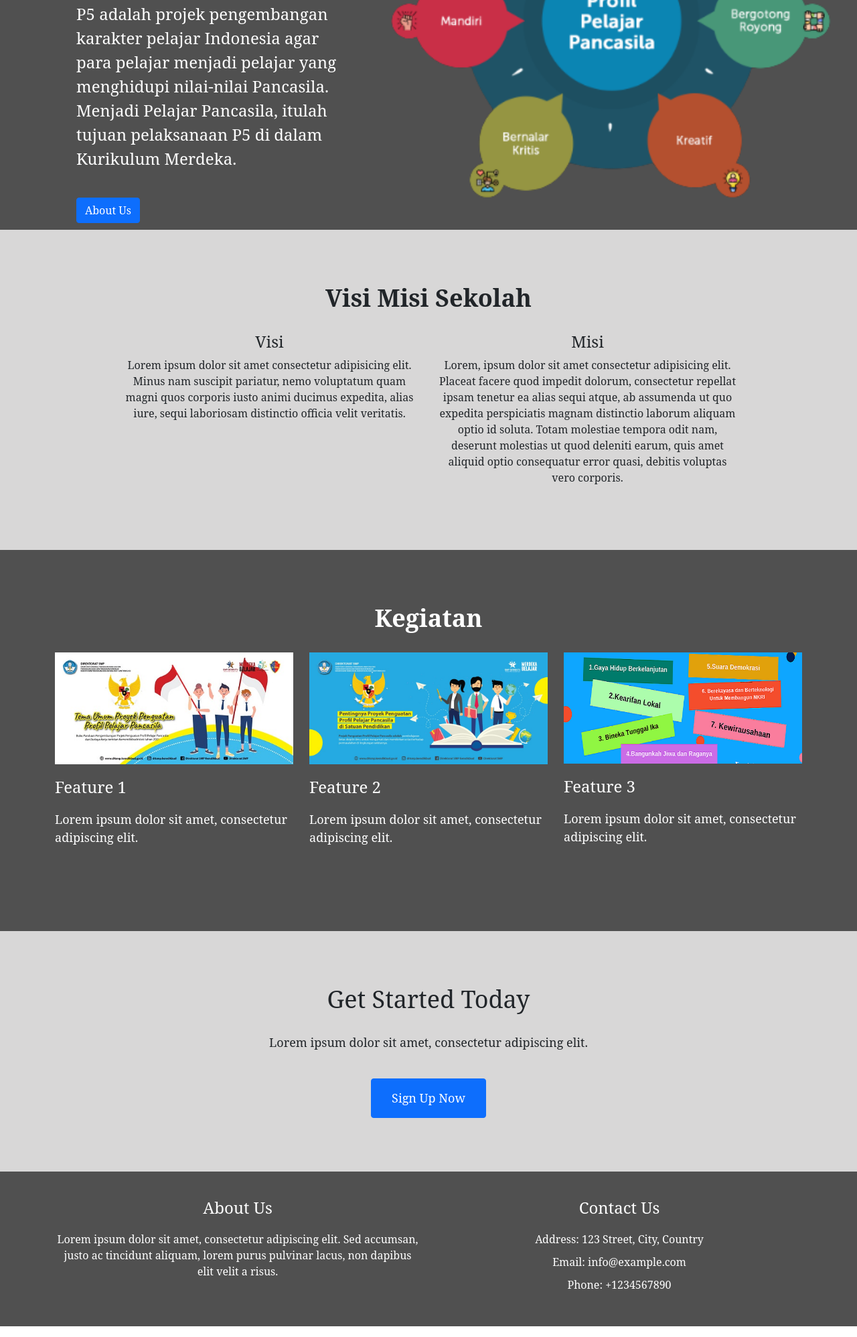
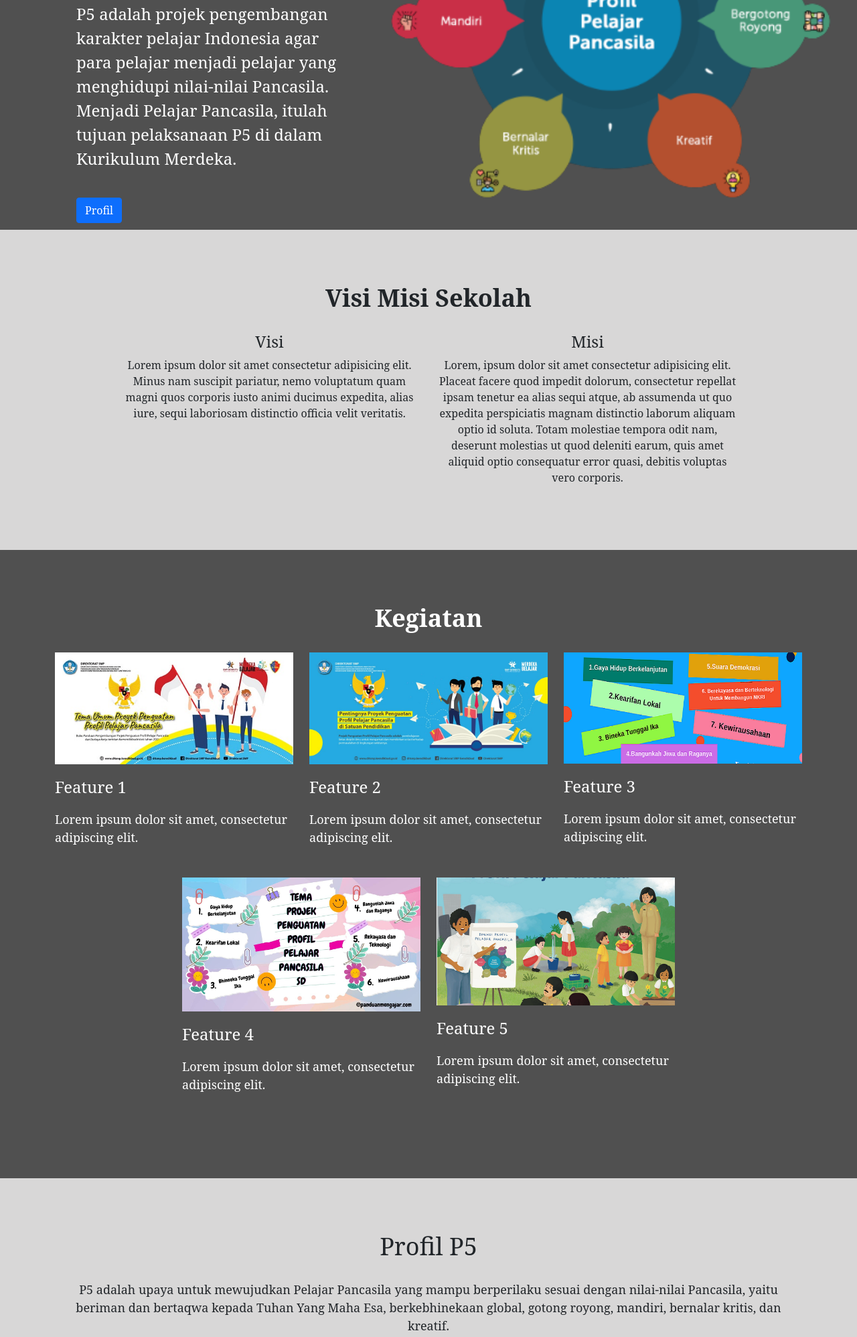
Before and after one commit to taufiqalif/Desain-Web-P5, a plain HTML site: page index.html in a window 1280 px wide. Shown: the part 317-2313 px from the top of the page at 67% size. Drawn offline with nearby package versions, Linux system fonts and the light colour scheme; a web font is replaced by a local one.

Commit message:
update profil

```diff
--- a/index.html
+++ b/index.html
@@ -33,10 +33,10 @@
             <a class="nav-link" aria-current="page" href="#">Home</a>
           </li>
           <li class="nav-item">
-            <a class="nav-link" href="#">About</a>
+            <a class="nav-link" href="#visi">About</a>
           </li>
           <li class="nav-item">
-            <a class="nav-link" href="#">Profil</a>
+            <a class="nav-link" href="#profil">Profil</a>
           </li>
           <li class="nav-item">
             <a class="nav-link" href="#" data-bs-toggle="modal" data-bs-target="#loginModal">Login</a>
@@ -57,7 +57,7 @@
           <div class="jumbotron-content">
             <h1>Projek Penguatan Profil Pelajar Pancasila (P5)</h1>
             <p>P5 adalah projek pengembangan karakter pelajar Indonesia agar para pelajar menjadi pelajar yang menghidupi nilai-nilai Pancasila. Menjadi Pelajar Pancasila, itulah tujuan pelaksanaan P5 di dalam Kurikulum Merdeka.</p>
-            <a class="btn btn-primary" href="#" role="button">About Us</a>
+            <a class="btn btn-primary" href="#profil" role="button">Profil</a>
           </div>
         </div>
         <div class="col-md-5">
@@ -69,7 +69,7 @@
   <!-- End Jumbotron -->
 
   <!-- visi-misi -->
-  <div class="visi-misi">
+  <div class="visi-misi" id="visi">
     <div class="container">
       <h2>Visi Misi Sekolah</h2>
       <div class="row">
@@ -105,6 +105,16 @@
       <div class="col-lg-4">
         <img src="img/03.png" alt="Feature 3" data-bs-toggle="modal" data-bs-target="#featureModal3">
         <h3>Feature 3</h3>
+        <p>Lorem ipsum dolor sit amet, consectetur adipiscing elit.</p>
+      </div>
+      <div class="col-lg-4">
+        <img src="img/08.jpg" alt="Feature 3" data-bs-toggle="modal" data-bs-target="#featureModal4">
+        <h3>Feature 4</h3>
+        <p>Lorem ipsum dolor sit amet, consectetur adipiscing elit.</p>
+      </div>
+      <div class="col-lg-4">
+        <img src="img/09.png" alt="Feature 3" data-bs-toggle="modal" data-bs-target="#featureModal5">
+        <h3>Feature 5</h3>
         <p>Lorem ipsum dolor sit amet, consectetur adipiscing elit.</p>
       </div>
     </div>
@@ -166,12 +176,48 @@
 </div>
 <!-- End Modal for Feature 3 -->
 
+<!-- Modal for Feature 4 -->
+<div class="modal fade" id="featureModal4" tabindex="-1" aria-labelledby="featureModal4Label" aria-hidden="true">
+  <div class="modal-dialog modal-dialog-centered">
+    <div class="modal-content">
+      <div class="modal-header">
+        <h5 class="modal-title" id="featureModal4Label">Feature 4</h5>
+        <button type="button" class="btn-close" data-bs-dismiss="modal" aria-label="Close"></button>
+      </div>
+      <div class="modal-body">
+        <img src="img/08.jpg" alt="Feature 4" class="modal-image">
+        <h2>Feature 4</h2>
+        <p>Lorem ipsum dolor, sit amet consectetur adipisicing elit. Suscipit a excepturi laborum sunt placeat voluptatem eum ipsam esse, quia temporibus. Lorem ipsum dolor sit, amet consectetur adipisicing elit. Exercitationem et quo nemo autem, amet cum possimus molestias laborum voluptate porro nesciunt. Debitis, error eaque quam exercitationem velit quos nam accusantium!</p>
+      </div>
+    </div>
+  </div>
+</div>
+<!-- End Modal for Feature 4 -->
+
+<!-- Modal for Feature 3 -->
+<div class="modal fade" id="featureModal5" tabindex="-1" aria-labelledby="featureModal5Label" aria-hidden="true">
+  <div class="modal-dialog modal-dialog-centered">
+    <div class="modal-content">
+      <div class="modal-header">
+        <h5 class="modal-title" id="featureModal5Label">Feature 5</h5>
+        <button type="button" class="btn-close" data-bs-dismiss="modal" aria-label="Close"></button>
+      </div>
+      <div class="modal-body">
+        <img src="img/09.png" alt="Feature 5" class="modal-image">
+        <h2>Feature 5</h2>
+        <p>Lorem ipsum dolor, sit amet consectetur adipisicing elit. Suscipit a excepturi laborum sunt placeat voluptatem eum ipsam esse, quia temporibus.</p>
+      </div>
+    </div>
+  </div>
+</div>
+<!-- End Modal for Feature 3 -->
+
 
   <!-- Call to Action -->
-  <div class="cta">
+  <div class="cta" id="profil">
     <div class="container">
-      <h2>Get Started Today</h2>
-      <p>Lorem ipsum dolor sit amet, consectetur adipiscing elit.</p>
+      <h2>Profil P5</h2>
+      <p>P5 adalah upaya untuk mewujudkan Pelajar Pancasila yang mampu berperilaku sesuai dengan nilai-nilai Pancasila, yaitu beriman dan bertaqwa kepada Tuhan Yang Maha Esa, berkebhinekaan global, gotong royong, mandiri, bernalar kritis, dan kreatif.</p>
       <a class="btn btn-primary" href="#" role="button">Sign Up Now</a>
     </div>
   </div>
```
Also changed, not shown: img/08.jpg (added), img/09.png (added).
